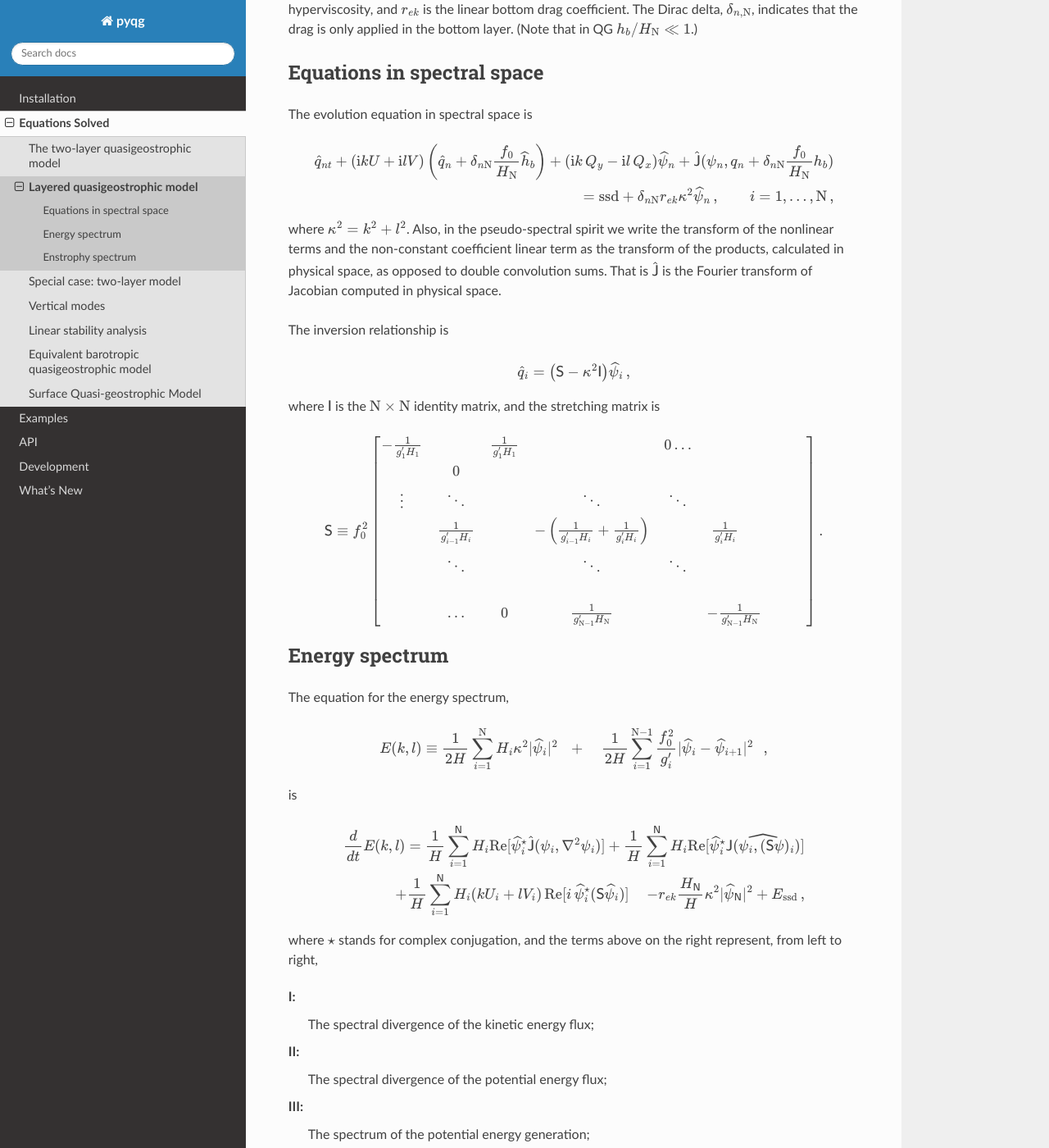
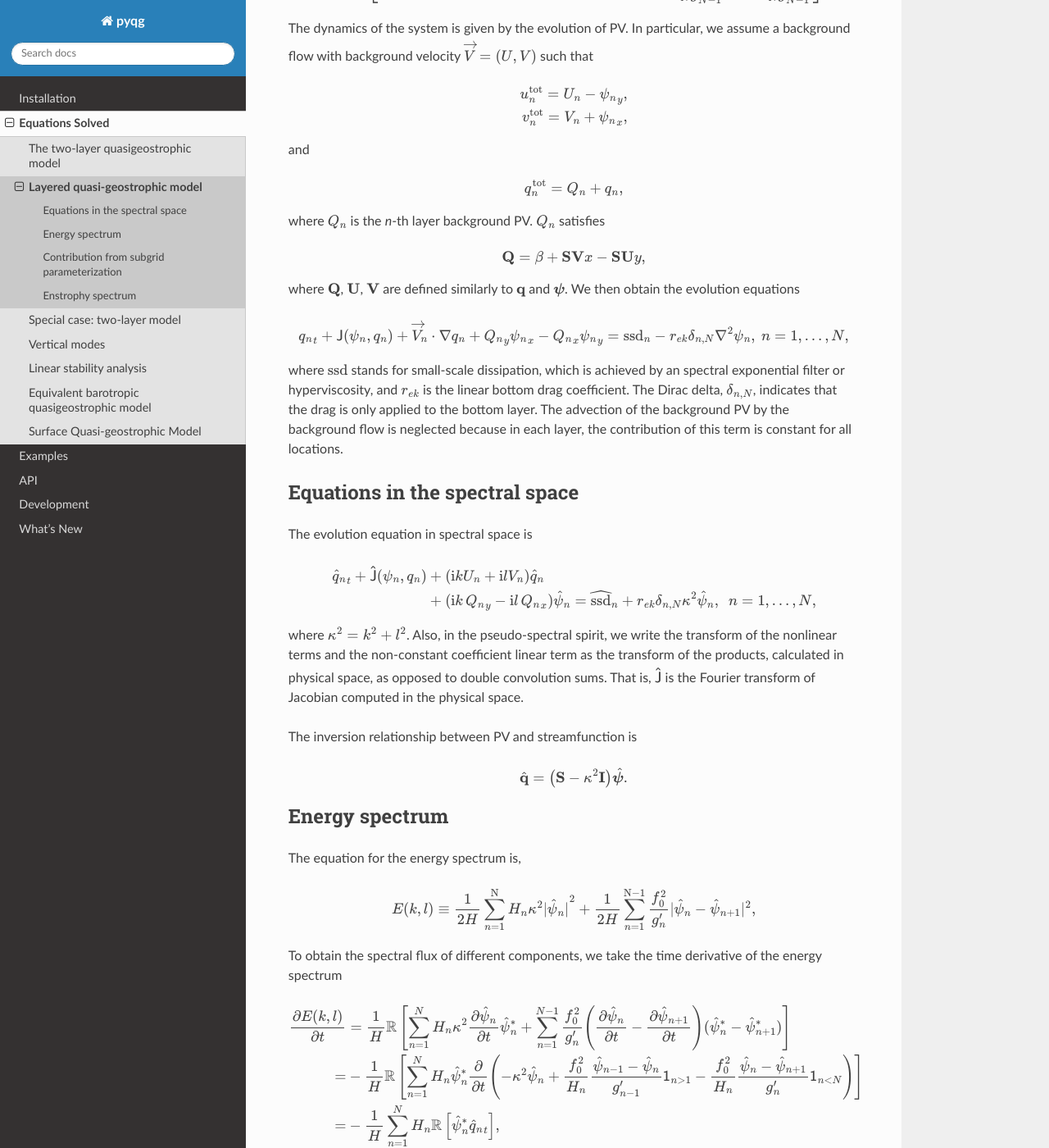
Before and after one commit to pyqg/pyqg, a Sphinx documentation site: the page built from docs/equations/notation_layered.rst, in a window 1280 px wide and 1400 px high, scrolled down 1002 px. Shown: the whole window at 82% size. Built offline with Sphinx 7.4.7 and the Read the Docs theme 2.0.0, drawn with Linux system fonts in a browser that asks for light colours; the version number could not be read and is left out; some of the changed text lies outside the part shown.

Commit message:
Improved documentation for layered model

```diff
--- a/docs/equations/notation_layered.rst
+++ b/docs/equations/notation_layered.rst
@@ -1,159 +1,213 @@
-Layered quasigeostrophic model
-==============================
+Layered quasi-geostrophic model
+===============================
 
-The :math:`{\mathrm{N}}`-layer quasigeostrophic (QG) potential vorticity
-is
+Consider an :math:`{N}`-layer quasi-geostrophic (QG) model with rigid lid and
+flat topography (for reference, see Eq. 5.85 in Vallis, 2017).
+The :math:`{N}`-layer QG potential vorticity is
 
 .. math::
-
    \begin{aligned}
    {q_1} &= {\nabla^2}\psi_1 + \frac{f_0^2}{H_1} \left(\frac{\psi_{2}-\psi_1}{g'_{1}}\right)\,, \nonumber \\
-   {q_n} &= {\nabla^2}\psi_n + \frac{f_0^2}{H_n} \left(\frac{\psi_{n-1}-\psi_n}{g'_{n-1}}  - \frac{\psi_{n}-\psi_{n+1}}{g'_{n}}\right)\,,  \qquad &n = 2,\dots,{\mathrm{N}}-1 {\, ,}\nonumber \\
-   {q_{\mathrm{N}}} &= {\nabla^2}\psi_{\mathrm{N}}+ \frac{f_0^2}{H_{\mathrm{N}}} \left(\frac{\psi_{\mathrm{N}-1}-\psi_{\mathrm{N}}}{g'_{{\mathrm{N}}-1}}\right) \,,
+   {q_n} &= {\nabla^2}\psi_n + \frac{f_0^2}{H_n} \left(\frac{\psi_{n-1}-\psi_n}{g'_{n-1}}  - \frac{\psi_{n}-\psi_{n+1}}{g'_{n}}\right)\,,  \qquad &n = 2,\dots,{N}-1 {\, ,}\nonumber \\
+   {q_N} &= {\nabla^2}\psi_N+ \frac{f_0^2}{H_N} \left(\frac{\psi_{N-1}-\psi_N}{g'_{N-1}}\right) \,,
    \end{aligned}
 
 where :math:`q_n` is the `n`-th layer QG potential vorticity, and
 :math:`\psi_n` is the streamfunction, :math:`f_0` is the inertial
 frequency, :math:`H_n` is the layer depth. Also the `n`-th buoyancy jump (reduced gravity) is
 
-.. math:: g'_n \equiv g \frac{\rho_{n}-\rho_{n+1}}{\rho_n}{\, ,}
+.. math::
+   g'_n \equiv g \frac{\rho_{n}-\rho_{n+1}}{\rho_n}{\, ,}
 
 where :math:`g` is the acceleration due to gravity and :math:`\rho_n` is
 the layer density.
 
+The relationship between :math:`{q_n}` and :math:`{\psi_n}` can be
+conveniently written as
+
+.. math::
+   \mathbf{q} = (\mathbf{S} + \nabla^2\mathbf{I})\mathbf{\boldsymbol\psi}
+
+where :math:`\mathbf{q} = (q_1, ..., q_N)^\mathrm{T}`,
+:math:`\boldsymbol\psi = (\psi_1, ..., \psi_N)^\mathrm{T}`,
+:math:`{\mathbf{I}}` is the :math:`N\times N`
+identity matrix, and the stretching matrix :math:`{\mathbf{S}}` is
+
+.. math::
+    \mathbf{S} \equiv  f_0^2
+    \begin{bmatrix}
+    -\dfrac{1}{H_1g_1'} & \dfrac{1}{H_1g_1'} & 0 & 0 & ... \\[6pt]
+    & \vdots & & \vdots & \\[6pt]
+    ... & \dfrac{1}{H_ng_{n-1}'} & -\dfrac{1}{H_n}\left(\dfrac{1}{g_{n-1}'}+\dfrac{1}{g_n'}\right) & \dfrac{1}{H_ng_n'} & ...\\[6pt]
+    & \vdots & & \vdots & \\[6pt]
+    ... & 0 & 0 & \dfrac{1}{H_Ng_{N-1}'} & -\dfrac{1}{H_Ng_{N-1}'} \\
+    \end{bmatrix}.
+
 The dynamics of the system is given by the evolution of PV. In
-particular, assuming a background flow with background velocity
+particular, we assume a background flow with background velocity
 :math:`\overrightarrow{V} = (U,V)` such that
 
 .. math::
 
    \begin{aligned}
    \label{eq:Uequiv}
-   u_n^{{{\text{tot}}}} = U_n - \psi_{n y}{\, ,}\nonumber \\
-   v_n^{{\text{tot}}} = V_n + \psi_{n x} {\, ,}\end{aligned}
+   u_n^{{{\text{tot}}}} = U_n - {\psi_n}_y, \nonumber \\
+   v_n^{{\text{tot}}} = V_n + {\psi_n}_x,
+   \end{aligned}
 
 and
 
-.. math:: q_n^{{\text{tot}}} = Q_n + \delta_{n,{\mathrm{N}}}\frac{f_0}{H_{\mathrm{N}}}h_b + q_n {\, ,}
+.. math:: q_n^{{\text{tot}}} = Q_n + q_n,
 
-where :math:`Q_n + \delta_{n,{\mathrm{N}}}\frac{f_0}{H_{\mathrm{N}}}h_b`
-is `n`-th layer background PV and :math:`h_b` is the
-bottom topography, we obtain the evolution equations
+where :math:`Q_n` is the `n`-th layer background PV.
+:math:`Q_n` satisfies
+
+.. math:: {\mathbf{Q}} = \beta + \mathbf{SV} x - \mathbf{SU} y,
+
+where :math:`\mathbf{Q}`, :math:`\mathbf{U}`, :math:`\mathbf{V}` are defined similarly
+to :math:`\mathbf{q}` and :math:`\boldsymbol\psi`. We then obtain the evolution equations
 
 .. math::
 
    \begin{aligned}
    \label{eq:qg_dynamics}
-   {q_n}_t + \mathsf{J}(\psi_n,q_n + \delta_{n,{\mathrm{N}}} \frac{f_0}{H_{\mathrm{N}}}h_b )& + U_n ({q_n}_x + \delta_{n {\mathrm{N}}} \frac{f_0}{H_{\mathrm{N}}}h_{bx}) + V_n ({q_n}_y + \delta_{n {\mathrm{N}}} \frac{f_0}{H_{\mathrm{N}}}h_{by}) \nonumber
-   \\ & + {Q_n}_y {\psi_n}_x - {Q_n}_x {\psi_n}_y = {\text{ssd}} - r_{ek} \delta_{n,{\mathrm{N}}} {\nabla^2}\psi_n {\, ,}\qquad n = 1,\dots,{\mathrm{N}}{\, ,}\end{aligned}
+   {q_n}_t + \mathsf{J}(\psi_n,q_n)& + \overrightarrow{V}_n\cdot\nabla q_n + {Q_n}_y {\psi_n}_x - {Q_n}_x {\psi_n}_y = \text{ssd}_n - r_{ek} \delta_{n,N} {\nabla^2}\psi_n, ~ n = 1,\dots,N,
+   \end{aligned}
 
-where :math:`{\text{ssd}}` is stands for small-scale dissipation, which
+where :math:`{\text{ssd}}` stands for small-scale dissipation, which
 is achieved by an spectral exponential filter or hyperviscosity, and
 :math:`r_{ek}` is the linear bottom drag coefficient. The Dirac delta,
-:math:`\delta_{n,\mathrm{N}}`, indicates that the drag is only applied in the
-bottom layer. (Note that in QG :math:`h_b/H_{\mathrm{N}} \ll 1`.)
+:math:`\delta_{n,N}`, indicates that the drag is only applied to the
+bottom layer. The advection of the background PV by the background
+flow is neglected because in each layer, the contribution of this term
+is constant for all locations.
 
-Equations in spectral space
----------------------------
+Equations in the spectral space
+-------------------------------
 
 The evolution equation in spectral space is
 
 .. math::
 
    \begin{aligned}
-       \widehat{q}_{nt} + (\mathrm{i} k U + \mathrm{i} l V) \left(\widehat{q}_n + \delta_{n {\mathrm{N}}} \frac{f_0}{H_{\mathrm{N}}}\widehat{h}_b\right) + (\mathrm{i} k\, {Q_y} - \mathrm{i} l\,{Q_x}){\widehat{\psi}_n} + \mathsf{\widehat{J}}(\psi_n, q_n + \delta_{n {\mathrm{N}}} \frac{f_0}{H_{\mathrm{N}}}h_b )   \nonumber \\ =  {\text{ssd}} + \delta_{n {\mathrm{N}}} r_{ek} \kappa^2 \widehat{\psi}_n \,, \qquad i = 1,\dots,\mathrm{N}{\, ,}\end{aligned}
+       {\hat{q}_n}_t + \mathsf{\hat{J}}(\psi_n, q_n) &+ (\mathrm{i} k U_n + \mathrm{i} l V_n) \hat{q}_n \nonumber \\
+       &+ (\mathrm{i} k\, {Q_n}_y - \mathrm{i} l\,{Q_n}_x){\hat{\psi}_n} = \widehat{\text{ssd}}_n + r_{ek}\delta_{n,N}\kappa^2 \hat{\psi}_n, ~~ n = 1,\dots,N,
+    \end{aligned}
 
-where :math:`\kappa^2 = k^2 + l^2`. Also, in the pseudo-spectral spirit
+where :math:`\kappa^2 = k^2 + l^2`. Also, in the pseudo-spectral spirit,
 we write the transform of the nonlinear terms and the non-constant
 coefficient linear term as the transform of the products, calculated in
-physical space, as opposed to double convolution sums. That is
-:math:`\mathsf{\widehat{J}}` is the Fourier transform of Jacobian computed
-in physical space.
+physical space, as opposed to double convolution sums. That is,
+:math:`\mathsf{\hat{J}}` is the Fourier transform of Jacobian computed
+in the physical space.
 
-The inversion relationship is
+The inversion relationship between PV and streamfunction is
 
-.. math:: \widehat{q}_i = {\left({\mathsf{S}}- \kappa^2 {\mathsf{I}}\right)} \widehat{\psi}_i{\, ,}
-
-where :math:`{\mathsf{I}}` is the :math:`{\mathrm{N}}\times{\mathrm{N}}`
-identity matrix, and the stretching matrix is
-
-.. math::
-
-   \textsf{S} \equiv  f_0^2
-   \begin{bmatrix}
-       -\frac{1}{g'_1 H_1}& & \frac{1}{g'_1 H_1} &  & 0 \dots& \\
-    & 0 & & & & &\\
-       \vdots & \ddots& &\ddots &\ddots & & & &\\
-          & \frac{1}{g'_{i-1} H_i}& &  -\left(\frac{1}{g'_{i-1} H_i} + \frac{1}{g'_{i} H_i}\right)& & \frac{1}{g'_{i} H_i}\,\,\,\,\,\,\, \\
-          & \ddots& & \ddots &\ddots & & & &\\
-   & & & & & \\
-   & \dots & 0 & \frac{1}{ g'_{{\mathrm{N}}-1} H_{\mathrm{N}}}& & -\frac{1}{g'_{{\mathrm{N}}-1} H_{\mathrm{N}}}
-   \end{bmatrix}
-   {\, .}
+.. math:: \hat{\mathbf{q}} = \left({\mathbf{S}}- \kappa^2 {\mathbf{I}}\right) \hat{\boldsymbol\psi}.
 
 Energy spectrum
 ---------------
 
-The equation for the energy spectrum,
+The equation for the energy spectrum is,
 
-.. math:: E(k,l) \equiv {\frac{1}{2 H}\sum_{i=1}^{{\mathrm{N}}} H_i \kappa^2 |\widehat{\psi}_i|^2} \,\,\,\,+ \,\,\,\,\,\, {\frac{1}{2 H} \sum_{i=1}^{{\mathrm{N}}-1} \frac{f_0^2}{g'_i}|\widehat{\psi}_{i}- \widehat{\psi}_{i+1}|^2}\,\,\,\,,
+.. math::
+    E(k,l) \equiv \frac{1}{2 H}\sum_{n=1}^{{\mathrm{N}}} H_n \kappa^2 {|\hat{\psi}_n|}^2
+    + {\frac{1}{2 H} \sum_{n=1}^{{\mathrm{N}}-1} \frac{f_0^2}{g'_n}|\hat{\psi}_{n}- \hat{\psi}_{n+1}|^2},
 
-is
+To obtain the spectral flux of different components, we take the time derivative of the energy spectrum
+
+.. math::
+    \begin{aligned}
+    \frac{\partial E(k, l)}{\partial t} &= \frac{1}{H}\mathbb{R}\left[\sum_{n=1}^N H_n\kappa^2\frac{\partial\hat{\psi}_n}{\partial t}\hat{\psi}_n^*
+    +\sum_{n=1}^{N-1}\frac{f_0^2}{g_n'}
+    \left(\frac{\partial \hat{\psi}_n}{\partial t} - \frac{\partial \hat{\psi}_{n+1}}{\partial t}\right)(\hat{\psi}_n^* - \hat{\psi}_{n+1}^*)\right]\\
+    =&-\frac{1}{H}\mathbb{R}\left[
+    \sum_{n=1}^N H_n\hat{\psi}_n^*\frac{\partial}{\partial t}\left(-\kappa^2\hat{\psi}_n
+    +\frac{f_0^2}{H_n}\frac{\hat{\psi}_{n-1}-\hat{\psi}_{n}}{g_{n-1}'}\mathsf{1}_{n>1}
+    -\frac{f_0^2}{H_n}\frac{\hat{\psi}_n - \hat{\psi}_{n+1}}{g_n'}\mathsf{1}_{n<N}
+    \right)\right]\\
+    =&-\frac{1}{H}\sum_{n=1}^N H_n\mathbb{R}\left[\hat{\psi}_n^*{\hat{q}_n}_t\right],
+    \end{aligned}
+
+where :math:`\mathsf{1}` is the indicator function. This suggests that the energy tendency of
+the layered QG system is just the dot product of the layer-weighted streamfunction and the
+tendency of QG potential vorticty. Substituting the expression of :math:`{q_n}_t` from
+above, we have
 
 .. math::
 
    \begin{aligned}
-       \frac{d}{dt} E(k,l) = {\frac{1}{H}\sum_{i=1}^{\mathsf{N}} H_i \text{Re}[\widehat{\psi}_i^\star {\mathsf{\widehat{J}}}(\psi_i,\nabla^2\psi_i)]} +
-       {\frac{1}{H}\sum_{i=1}^{\mathsf{N}} H_i\text{Re}[\widehat{\psi}_i^\star \widehat{\mathsf{J} (\psi_i,({\mathsf{S}}\psi)_i)}]} \nonumber \\
-       + {\frac{1}{H}\sum_{i=1}^{\mathsf{N}} H_i ( k U_i +  l V_i)\, \text{Re}[i \, \widehat{\psi}^\star_i (\mathsf{S}\widehat{\psi}_i)]} \,\,\,\,\,\,\,{- r_{ek} \frac{H_\mathsf{N}}{H} \kappa^2 |\widehat{\psi}_{\mathsf{N}}|^2}  +{ {{E_{\text{ssd}}}}} {\, ,}\end{aligned}
+       \frac{\partial E(k,l)}{\partial t} &= {\frac{1}{H}\sum_{n=1}^N H_n \mathbb{R}[\hat{\psi}_n^* {\mathsf{\hat{J}}}(\psi_n,\nabla^2\psi_n)]}
+       +\frac{1}{H}\sum_{i=1}^N H_n\mathbb{R}[\hat{\psi}_n^* \hat{\mathsf{J}} (\psi_n,({\mathbf{S}}\boldsymbol\psi)_n)] \nonumber \\
+       &+\frac{1}{H}\sum_{i=1}^N H_n (k U_n + l V_n)\, \mathbb{R}[i \, \hat{\psi}^*_n (\mathbf{S}\hat{\boldsymbol\psi})_n]
+       -r_{ek}\frac{H_N}{H} \kappa^2|\hat{\psi}_N|^2 \nonumber \\
+       &-\frac{1}{H}\sum_{i=1}^N H_n\mathbb{R}[\hat{\psi}_n^* \widehat{\text{ssd}}_n],
+    \end{aligned}
 
-where :math:`\star` stands for complex conjugation, and the terms above
-on the right represent, from left to right,
+where :math:`*` stands for complex conjugation. We also used the fact that
+the terms involving background vorticity gradients does not make contribution
+to the real part of the right-hand-side. The right-hand-side terms represent,
+from left to right,
 
-I:
-    The spectral divergence of the kinetic energy flux;
+I: The spectral divergence of the kinetic energy flux;
 
-II:
-    The spectral divergence of the potential energy flux;
+II: The spectral divergence of the potential energy flux;
 
-III:
-    The spectrum of the potential energy generation;
+III: The spectrum of the potential energy generation;
 
-IV:
-    The spectrum of the energy dissipation by linear bottom drag;
+IV: The spectrum of the energy dissipation by linear bottom drag;
 
-V:
-    The spectrum of energy loss due to small scale dissipation.
+V: The spectrum of energy loss due to small scale dissipation.
 
-We assume that :math:`V` is relatively small, and that, in statistical
+We assume that the fifth term is relatively small, and that, in statistical
 steady state, the budget above is dominated by I through IV.
+
+Contribution from subgrid parameterization
+------------------------------------------
+
+Subgrid-scale parameterizations in terms of tendencies in :math:`q` can be added to
+the dynamical equation, and thus has contribution to the energy spectrum. In spectral
+space, let the effect of parameterization be
+
+.. math::
+
+    \left(\frac{\partial \hat{q}_n}{\partial t}\right)^{\text{sub}} = \hat{S}_{q_n}
+
+From the derivations above, we have
+
+.. math::
+
+    \left(\frac{\partial E(k, l)}{\partial t}\right)^{\text{sub}} =
+        -\frac{1}{H}\sum_{n=1}^N H_n\mathbb{R}\left[\hat{\psi}_n^*\hat{S}_{q_n}\right],
+
+which is the spectrum of the energy contribution from parameterizations.
 
 Enstrophy spectrum
 ------------------
 
-Similarly the evolution of the barotropic enstrophy spectrum,
+Similarly, the evolution of the barotropic enstrophy spectrum,
 
-.. math:: Z(k,l) \equiv \frac{1}{2H} \sum_{i=1}^{{\mathrm{N}}} H_i |\widehat{q}_i|^2{\, ,}
+.. math:: Z(k,l) \equiv \frac{1}{2H} \sum_{n=1}^{\mathrm{N}} H_n {|\hat{q}_n|}^2,
 
 is governed by
 
 .. math::
-
-   \frac{d}{d t} Z(k,l) = {\text{Re}[\widehat{q}_i^\star {\mathsf{\widehat{J}}(\psi_i,q_i) ]}}
-       {-(k Q_y - l Q_x)\text{Re}[({\mathsf{S}}\widehat{\psi}_i^\star)\widehat{\psi}_i]}
-       + { {\widehat{Z_{\text{ssd}}}}}{\, ,}
+    \begin{aligned}
+    \frac{\partial Z(k,l)}{\partial t} &= \frac{1}{H}\sum_{n=1}^{\mathrm{N}}\mathbb{R}\left[\hat{q}_n^* \mathsf{\hat{J}}(\psi_n,q_n)\right]
+        +\frac{1}{H}\sum_{n=1}^{\mathrm{N}}(l {Q_n}_x - k {Q_n}_y)\mathbb{R}\left[i({\mathbf{S}}\hat{\boldsymbol\psi}^*)_n\hat{\psi}_n\right]\\
+        &+r_{ek}\frac{H_N}{H} \kappa^2\mathbb{R}\left[\hat{q}_N^*\hat{\psi}_N\right]
+        +\frac{1}{H}\sum_{i=1}^N H_n\mathbb{R}[\hat{q}_n^* \widehat{\text{ssd}}_n],
+   \end{aligned}
 
 where the terms above on the right represent, from left to right,
 
-I:
-    The spectral divergence of barotropic potential enstrophy flux;
+I: The spectral divergence of barotropic potential enstrophy flux;
 
-II:
-    The spectrum of barotropic potential enstrophy generation;
+II: The spectrum of barotropic potential enstrophy generation;
 
-III:
-    The spectrum of barotropic potential enstrophy loss due to small
-    scale dissipation.
+III: The spectrum of barotropic potential enstrophy loss due to bottom friction;
+
+IV: The spectrum of barotropic potential enstrophy loss due to small scale dissipation.
 
 The enstrophy dissipation is concentrated at the smallest scales
 resolved in the model and, in statistical steady state, we expect the
```
